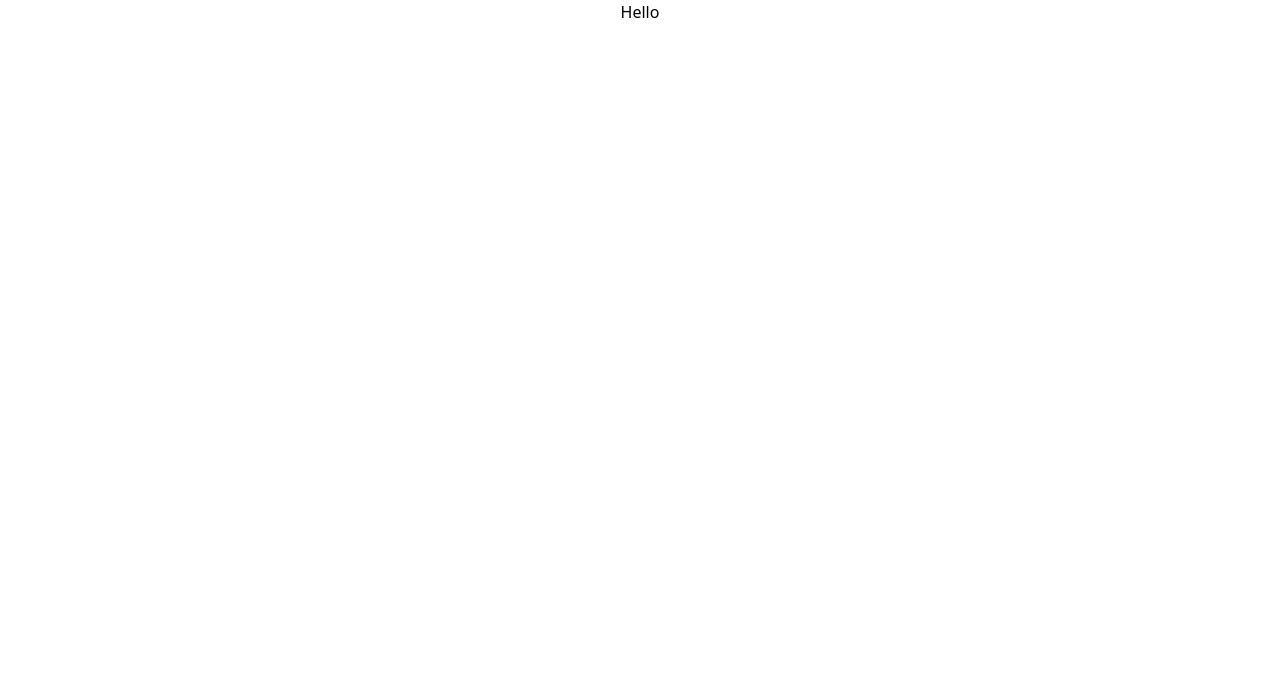
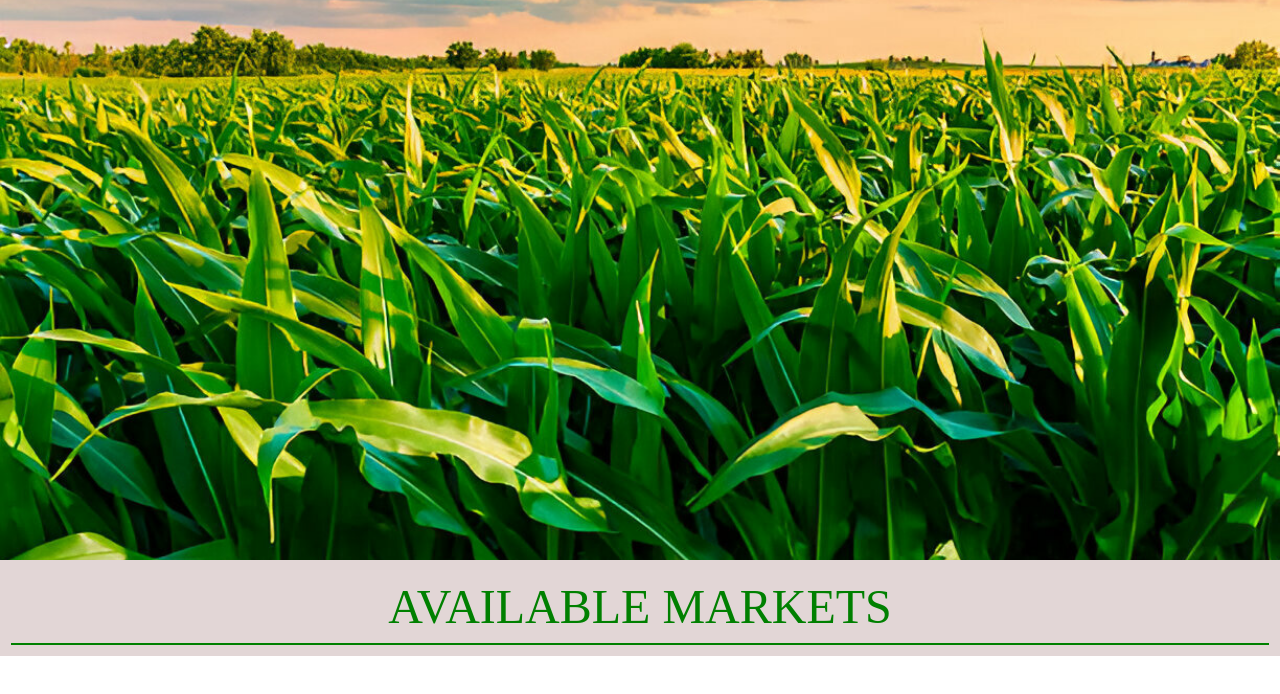
Before and after one commit to StewartMangame/web-project, a React (Create React App) app: page / in a window 1280 px wide. Shown: the top 694 px of the page. Built offline with nearby package versions, Linux system fonts and the light colour scheme.

Commit message:
Added image barner.jpg to folder markets which is the image barner

```diff
--- a/src/App.js
+++ b/src/App.js
@@ -1,9 +1,10 @@
 import "./App.css";
+import Home from "./components/markets/home";
 
 function App() {
   return (
     <div className="App">
-      <h1>Hello</h1>
+      <Home />
     </div>
   );
 }
--- a/src/components/markets/home.js
+++ b/src/components/markets/home.js
@@ -0,0 +1,11 @@
+import React from "react";
+import ImageBanner from "./imagebarner";
+
+const Home = () => {
+  return (
+    <div>
+      <ImageBanner />
+    </div>
+  );
+};
+export default Home;
--- a/src/components/markets/imagebarner.js
+++ b/src/components/markets/imagebarner.js
@@ -0,0 +1,24 @@
+import barner from "../markets/barner.jpg";
+const ImageBanner = () => {
+  return (
+    <div>
+      <div className="h-[70vh] relative bg-[green]">
+        <div style={{ height: "100%" }}>
+          <img
+            src={barner}
+            className="w-full h-[inherit] object-cover"
+            alt="banner_image"
+            preload
+          />
+        </div>
+        <div className="bg-[rgb(226,214,214)] justify-center p-[0.7em]">
+          <h2 className="text-[3em] text-[green] text-center font-[bold] items-center border-b-2 border-b-[green] border-solid">
+            AVAILABLE MARKETS
+          </h2>
+        </div>
+      </div>
+    </div>
+  );
+};
+
+export default ImageBanner;
```
Also changed, not shown: src/components/markets/barner.jpg (added).
